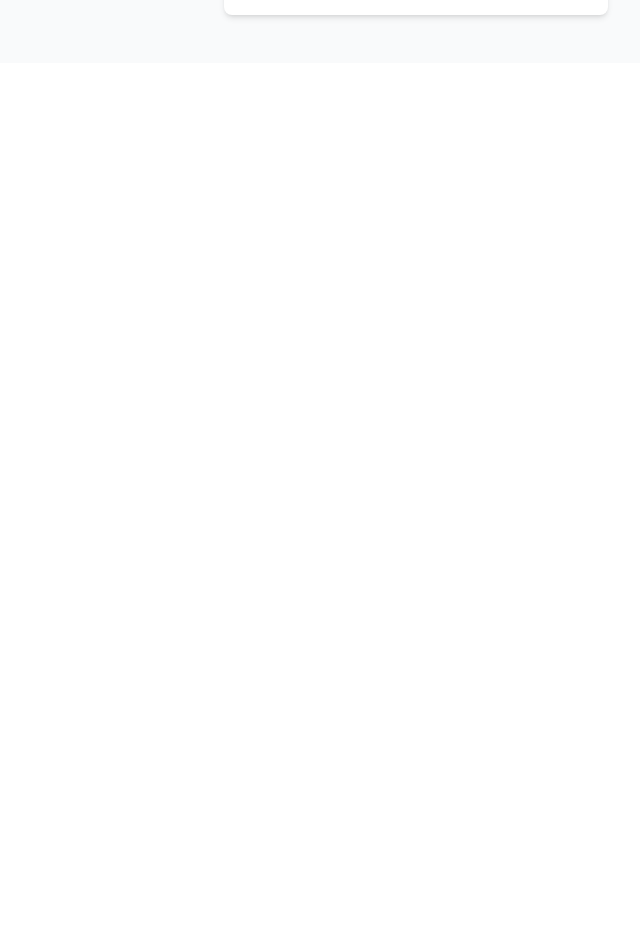
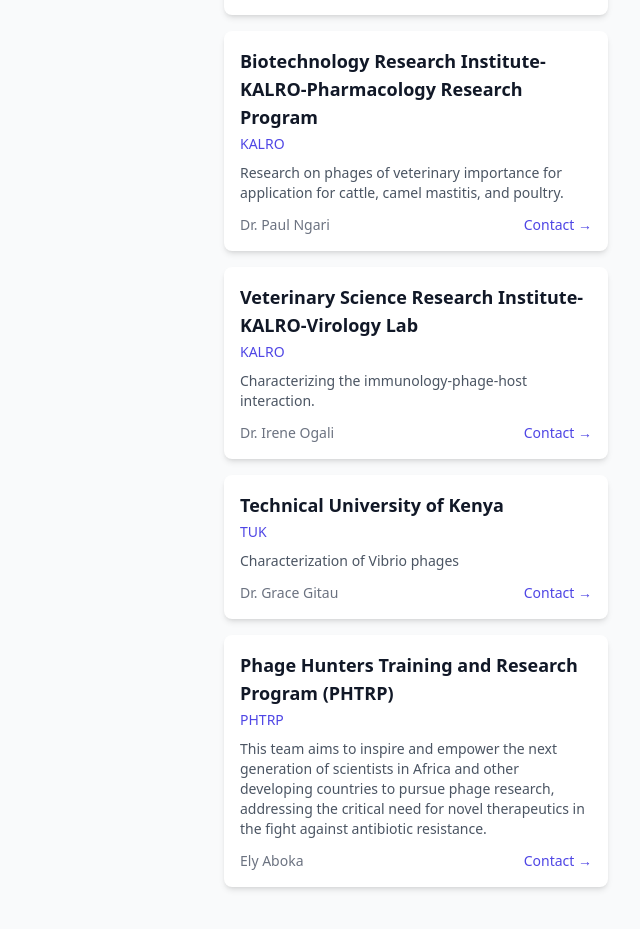
Before and after one commit to ckigenk/PhageKenyaWebsite, a React (Vite) app: page /labs in a window 1280 px wide. Shown: the part 1065-1994 px from the top of the page, without its empty margins (640-1280 px from the left). Before the commit the page ends 1128 px from the top, so only its background shows below. Built offline with nearby package versions, Linux system fonts and the light colour scheme.

Commit message:
Update labs location

```diff
--- a/src/data/labLocations.ts
+++ b/src/data/labLocations.ts
@@ -38,5 +38,45 @@
     contact: "Dr. Josephine Kimani",
     email:"jkimani@jkuat.ac.ke",
     website: "http://www.jkuat.ac.ke"
+  },
+  {
+    id: 5,
+    name: "Biotechnology Research Institute-KALRO-Pharmacology Research Program",
+    institution: "KALRO",
+    coordinates: [-1.25931, 36.74850],
+    description: "Research on phages of veterinary importance for application for cattle, camel mastitis, and poultry.",
+    contact: "Dr. Paul Ngari",
+    email:"paul.ngari@kalro.org",
+    website: "http://www.jkuat.ac.ke"
+  },
+  {
+    id: 6,
+    name: "Veterinary Science Research Institute-KALRO-Virology Lab",
+    institution: "KALRO",
+    coordinates: [-1.25931, 36.74850],
+    description: "Characterizing the immunology-phage-host interaction.",
+    contact: "Dr. Irene Ogali",
+    email:"irene.ogali@kalro.org",
+    website: "https://www.kalro.org/institutes/veterinary-research-institute/"
+  },
+  {
+    id: 7,
+    name: "Technical University of Kenya",
+    institution: "TUK",
+    coordinates: [-1.29115, 36.82530],
+    description: "Characterization of Vibrio phages",
+    contact: "Dr. Grace Gitau",
+    email:"ggitau@tukenya.ac.ke",
+    website: "https://tukenya.ac.ke/"
+  },
+  {
+    id: 8,
+    name: "Phage Hunters Training and Research Program (PHTRP)",
+    institution: "PHTRP",
+    coordinates: [-1.29325, 36.82336],
+    description: "This team aims to inspire and empower the next generation of scientists in Africa and other developing countries to pursue phage research, addressing the critical need for novel therapeutics in the fight against antibiotic resistance.",
+    contact: "Ely Aboka",
+    email:"elyboka99@gmail.com",
+    website: "https://phagehunterstrainingandresearchprogram.odoo.com/"
   }
 ];
--- a/src/pages/Labs.tsx
+++ b/src/pages/Labs.tsx
@@ -40,9 +40,10 @@
           </p>
         </div>
 
+
         <div className="grid md:grid-cols-3 gap-8">
           <div className="md:col-span-2">
-            <div className="bg-white rounded-lg shadow-lg overflow-hidden" style={{ height: '600px' }}>
+            <div className="bg-white rounded-lg shadow-lg overflow-hidden md:col-span-1 sticky top-0 mb-4 md:mb-0" style={{ height: '600px' }}>
               <MapContainer
                 center={[-0.0236, 37.9062]}
                 zoom={7}
```
